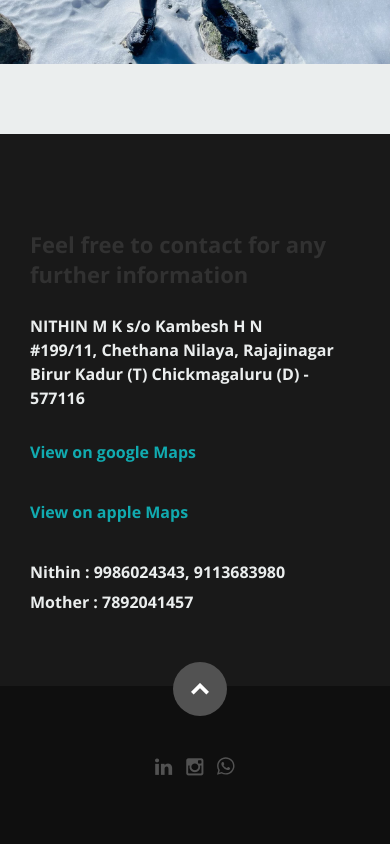
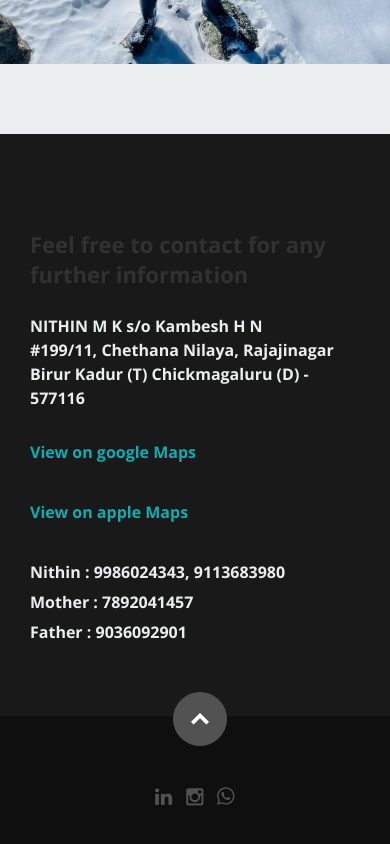
Before and after one commit to nithinmk26/bio, a React (Create React App) app: page / in a window 390 px wide. Shown: the part 5788-6632 px from the top of the page. Built offline with nearby package versions, Linux system fonts and the light colour scheme.

Commit message:
updated mobile number

```diff
--- a/src/components/ContactUs.js
+++ b/src/components/ContactUs.js
@@ -30,6 +30,7 @@ export default class ContactUs extends Component {
               <br/>
               <h4>Nithin : 9986024343, 9113683980</h4>
               <h4> Mother : 7892041457</h4>
+              <h4> Father : 9036092901</h4>
             </div>
           </aside>
         </div>
```
